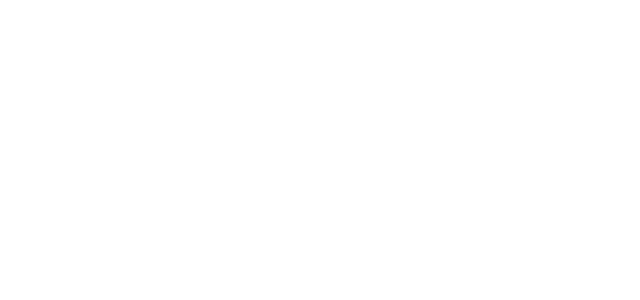
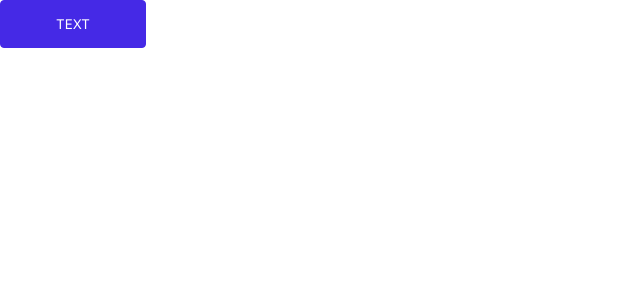
Before and after one commit to E-ecommerce-Motors/ecommerce-motors-front-end, a React (Vite) app: page / in a window 1280 px wide. Shown: the top 300 px of the page, without its empty margins (0-640 px from the left). Built offline with nearby package versions, Linux system fonts and the light colour scheme.

Commit message:
feat: created component Button

```diff
--- a/src/main.tsx
+++ b/src/main.tsx
@@ -1,9 +1,12 @@
 import React from "react";
 import ReactDOM from "react-dom/client";
+import { App } from "./pages/app";
 import { MyThemeProvider } from "./styles/MyThemeProvider";
 
 ReactDOM.createRoot(document.getElementById("root") as HTMLElement).render(
   <React.StrictMode>
-    <MyThemeProvider></MyThemeProvider>
+    <MyThemeProvider>
+      <App />
+    </MyThemeProvider>
   </React.StrictMode>
 );
--- /dev/null
+++ b/src/pages/app.tsx
@@ -0,0 +1,10 @@
+import { Button } from "../shared/components/button";
+import { theme } from "../styles/theme";
+
+export const App = () => {
+  return (
+    <div>
+      <Button />
+    </div>
+  );
+};
--- /dev/null
+++ b/src/shared/components/button/index.tsx
@@ -0,0 +1,20 @@
+import { theme } from "../../../styles/theme";
+import { ButtonBig } from "./style";
+
+export const Button = () => {
+  return (
+    <ButtonBig
+      bg={theme.colors.brand1}
+      button={theme.button.big}
+      color={theme.colors.whiteFixed}
+      border={theme.colors.brand1}
+      font_size={theme.size.button_big_text}
+      font_weight={theme.weight.button_big_text}
+      colorHover={theme.colors.brand4}
+      backgroundHover={theme.colors.brand2}
+      borderHover={theme.colors.brand4}
+    >
+      TEXT
+    </ButtonBig>
+  );
+};
--- /dev/null
+++ b/src/shared/components/button/style.tsx
@@ -0,0 +1,31 @@
+import styled, { css } from "styled-components";
+import "@fontsource/inter";
+
+export const ButtonBig = styled.button`
+  box-sizing: border-box;
+  gap: 10px;
+  padding: 12px 28px;
+  display: flex;
+  flex-direction: row;
+  justify-content: center;
+  align-items: center;
+  border: 1.5px solid ${(props) => props.border};
+  border-radius: 4px;
+  width: ${(props) => (props.button == "big" ? "146px" : "119px")};
+  height: ${(props) => (props.button == "big" ? "48px" : "38px")};
+  background-color: ${(props) => props.bg};
+  color: ${(props) => props.color};
+  font-size: ${(props) => props.size};
+  font-weight: ${(props) => props.weight};
+  font-family: "Inter", sans-serif;
+  :hover {
+    background-color: ${(props) => props.backgroundHover};
+    color: ${(props) => props.colorHover};
+    border: ${(props) => props.borderHover};
+  }
+  :disabled {
+    background-color: ${(props) => (props.disable ? "#B0A6f0" : "#CED4DA")};
+    color: ${(props) => (props.disable ? "#EDEAFD" : "#FFFFFF")};
+    border: ${(props) => (props.disable ? "#B0A6f0" : "#CED4DA")};
+  }
+`;
--- a/src/styles/theme.ts
+++ b/src/styles/theme.ts
@@ -1 +1,96 @@
-export const theme = {};
+export const theme = {
+  colors: {
+    brand1: "#4529E6",
+    brand2: "#5126EA",
+    brand3: "#B0A6f0",
+    brand4: "#EDEAFD",
+    grey0: "#0B0D0D",
+    grey1: "#212529",
+    grey2: "#495057",
+    grey3: "#868E96",
+    grey4: "#ADB5BD",
+    grey5: "#CED4DA",
+    grey6: "#DEE2E6",
+    grey7: "#E9ECEF",
+    grey8: "#F1F3F5",
+    grey9: "#F8F9FA",
+    grey10: "#FDFDFD",
+    whiteFixed: "#FFFFFF",
+    alert1: "#CD2B31",
+    alert2: "#FDD8D8",
+    alert3: "#FFE5E5",
+    sucess1: "#18794E",
+    sucess2: "#CCEBD7",
+    sucess3: "#DDF3E4",
+    random1: "#E34D8C",
+    random2: "#C04277",
+    random3: "#7D2A4D",
+    random4: "#7000FF",
+    random5: "#6200E3",
+    random6: "#36007D",
+    random7: "#349974",
+    random8: "#2A7D5F",
+    random9: "#153D2E",
+    random10: "#6100FF",
+    random11: "#5700E3",
+    random12: "#30007D",
+  },
+  size: {
+    Heading_: "44px",
+    Heading_2: "36px",
+    Heading_3: "32px",
+    Heading_4: "28px",
+    Heading_5: "24px",
+    Heading_6: "20px",
+    Heading_7: "16px",
+    body_1: "16px",
+    body_2: "14px",
+    button_big_text: "16px",
+    button_medium_text: "14px",
+    input_placeholder: "16px",
+    input_label: "14px",
+  },
+  weight: {
+    body_1_400: 400,
+    body_1_600: 600,
+    body_2_400: 400,
+    body_2_500: 500,
+    button_big_text: 600,
+    button_medium_text: 600,
+    input_placeholder: 400,
+    input_label: 500,
+    Heading_1_700: 700,
+    Heading_2_600: 600,
+    Heading_3_600: 600,
+    Heading_3_500: 500,
+    Heading_4_600: 600,
+    Heading_4_500: 500,
+    Heading_5_600: 600,
+    Heading_5_500: 500,
+    Heading_6_600: 600,
+    Heading_6_500: 600,
+    Heading_7_600: 600,
+    Heading_7_500: 500,
+  },
+  button: {
+    big: "big",
+    medium: "medium",
+  },
+  disable: {
+    brand: true,
+    commun: false,
+  },
+};
+
+export type HeadingProps = {
+  color?: keyof typeof theme.colors;
+  button?: keyof typeof theme.button;
+  disable?: keyof typeof theme.disable;
+  size?: keyof typeof theme.size;
+  weight?: keyof typeof theme.weight;
+  bg?: keyof typeof theme.colors;
+  border?: keyof typeof theme.colors;
+  colorHover?: keyof typeof theme.colors;
+  backgroundHover?: keyof typeof theme.colors;
+  borderHover?: keyof typeof theme.colors;
+};
```
